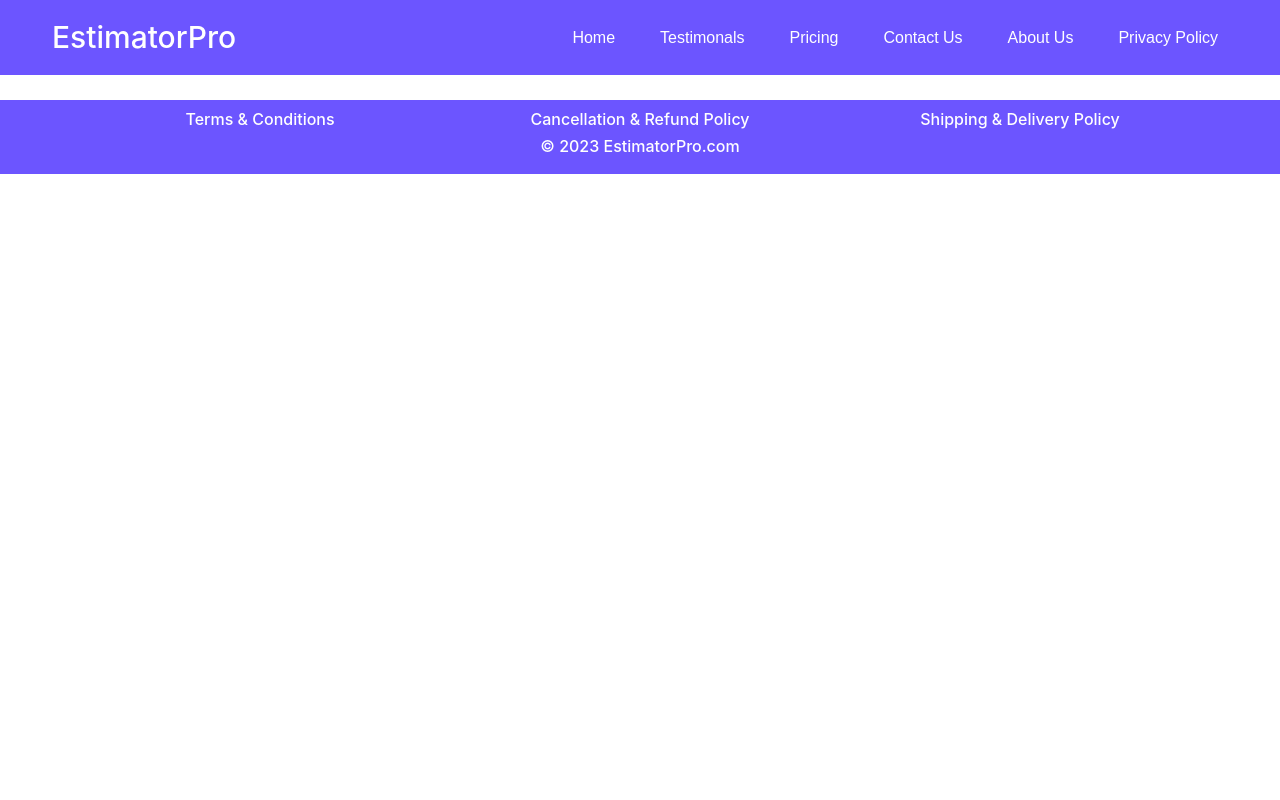
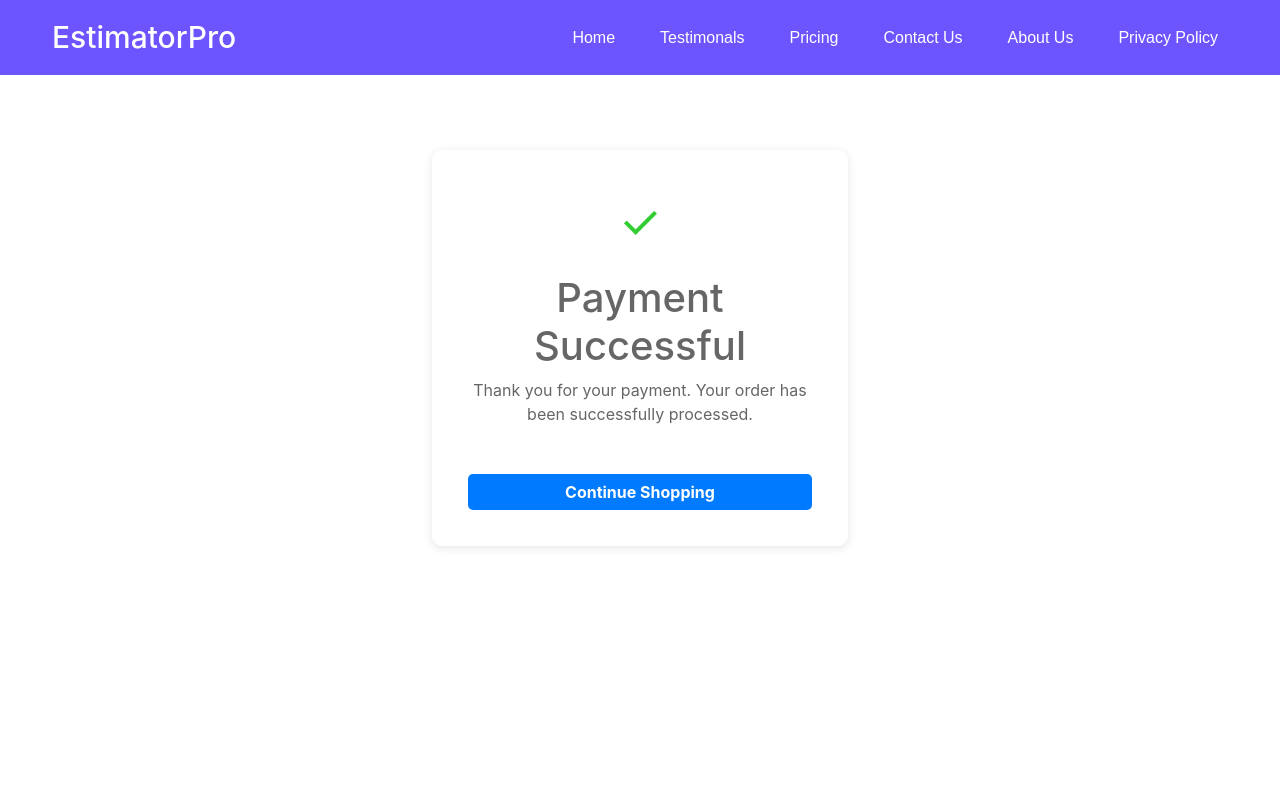
Before and after one commit to sagarvk/estimator-frontend, a React (Create React App) app: page /success in a window 1280 px wide. Shown: the top 800 px of the page. Built offline with nearby package versions, Linux system fonts and the light colour scheme.

Commit message:
minor UI changes and succes and failure page integration

```diff
--- a/package.json
+++ b/package.json
@@ -4,6 +4,7 @@
   "private": true,
   "main": "app.js",
   "dependencies": {
+    "@stripe/stripe-js": "^2.1.5",
     "@testing-library/jest-dom": "^5.17.0",
     "@testing-library/react": "^13.4.0",
     "@testing-library/user-event": "^13.5.0",
--- a/src/App.js
+++ b/src/App.js
@@ -21,8 +21,9 @@ import Cancellation from "./components/Cancellation";
 import Shipping from "./components/Shipping";
 import ScrollToTop from "./common/ScrollToTop";
 import Comments from "./components/Comments";
-// ("https://estimator-backend-7m3w.onrender.com/") "http://localhost:4000/";
-axios.defaults.baseURL = "https://estimator-backend-7m3w.onrender.com/";
+import PaymentSuccess from "./components/PaymentSuccess";
+// ("https://estimator-backend-7m3w.onrender.com/") "http://localhost:4000/" "https://backend.estimatorpro.co.in/";
+axios.defaults.baseURL = "http://localhost:4000/";
 
 function App() {
   return (
@@ -40,6 +41,7 @@ function App() {
           <Route exact path="/terms&consditions" element={<Terms />} />
           <Route exact path="/cancellation" element={<Cancellation />} />
           <Route exact path="/shipping" element={<Shipping />} />
+          <Route exact path="/success" element={<PaymentSuccess />} />
         </Routes>
       </Container>
       <Footers />
--- a/src/components/InputForm.config.js
+++ b/src/components/InputForm.config.js
@@ -28,7 +28,7 @@ export const plotLength = {
   title: "Plot Length",
   fieldName: "plotLength",
   id: "plotLength",
-  placeholder: "in Sq.Ft",
+  placeholder: "in Ft.",
   type: "number",
 };
 
@@ -36,7 +36,7 @@ export const plotWidth = {
   title: "Plot Width",
   fieldName: "plotWidth",
   id: "plotWidth",
-  placeholder: "in Sq.Ft",
+  placeholder: "in Ft.",
   type: "number",
 };
 
--- a/src/components/Legend.js
+++ b/src/components/Legend.js
@@ -9,8 +9,8 @@ const Legend = () => {
       strings: [
         "Instant Estimate Download",
         "Accurate Calculations",
-        "Digitally Signed Estimate",
-        "With Latest SOR",
+        "Digitally Signed",
+        "Latest SSR",
       ],
       startDelay: 200,
       typeSpeed: 30,
@@ -35,7 +35,7 @@ const Legend = () => {
       <p className="detailed">
         Enter the details, make payment and get your construction estimate
         instantly downloaded as well as on mail. The estimate generated is as
-        per industry standards with latest SOR.
+        per industry standards with latest State Schedule of Rates (SSR).
       </p>
     </Fragment>
   );
--- a/src/components/PaymentModal.js
+++ b/src/components/PaymentModal.js
@@ -16,8 +16,10 @@ import {
   getKeyId,
   getRazorPayOptions,
   razorPayHandler,
+  stripeHandler,
 } from "./utils";
 import loadingIndicator from "../loading.gif";
+import { loadStripe } from "@stripe/stripe-js";
 
 import styles from "./PaymentModal.module.css";
 
@@ -35,23 +37,43 @@ const PaymentModal = ({
   const handlePayment = async (e) => {
     e.preventDefault();
     setLoading(true);
-    const order = await createOrder(formData);
-    const keyid = await getKeyId();
-    const companyname = await getCompanyName();
-    const options = getRazorPayOptions(order, formData, keyid, companyname);
-    options.handler = async function (response) {
-      await razorPayHandler(response, order, formData);
-      setLoading(false);
-      resetForm();
-      close();
-    };
-    options.modal = {
-      ondismiss: () => {
-        setLoading(false);
-      },
-    };
-    const razorPay = new window.Razorpay(options);
-    razorPay.open();
+    const stripe = await loadStripe(
+      `pk_test_51NrhvoSJukRFIJnJz8Ah2WWELi7xOjKZrfSbOpCLRKHp5ihFtOKJjyqbTjTjAjYZORrKO0serrJl244OpJfR7u2j00rDBoW3iB`
+    );
+
+    // const stripepay = await axios.post("/estimate/stripecheckout", {
+    //   response,
+    //   formData,
+    // });
+    // const sessions = await stripepay.json();
+    // const result = stripe.redirectToCheckout({ sessionId: sessions.id });
+    // if (result.error) {
+    //   console.log(result.error);
+    // }
+    const session = await stripeHandler(formData);
+    console.log(session);
+
+    const result = stripe.redirectToCheckout({ sessionId: session.data.id });
+    if (result.error) {
+      console.log(result.error);
+    }
+    // const order = await createOrder(formData);
+    // const keyid = await getKeyId();
+    // const companyname = await getCompanyName();
+    // const options = getRazorPayOptions(order, formData, keyid, companyname);
+    // options.handler = async function (response) {
+    //   await razorPayHandler(response, order, formData);
+    //   setLoading(false);
+    //   resetForm();
+    //   close();
+    // };
+    // options.modal = {
+    //   ondismiss: () => {
+    //     setLoading(false);
+    //   },
+    // };
+    // const razorPay = new window.Razorpay(options);
+    // razorPay.open();
   };
 
   return (
--- /dev/null
+++ b/src/components/PaymentSuccess.css
@@ -0,0 +1,41 @@
+/* PaymentSuccess.css */
+.payment-success {
+    padding: 50px ;
+    min-height: 100vh;
+
+}
+.payment-card {
+    border: none;
+    border-radius: 10px;
+    box-shadow: 0 2px 10px rgba(0, 0, 0, 0.1);
+    text-align: center;
+    padding: 20px;
+  }
+
+  .success-icon {
+    color: #32CD32;
+    font-size: 3rem;
+    margin-bottom: 1rem;
+  }
+
+  h1 {
+    color: #333;
+  }
+
+  .text-center {
+    color: #666;
+  }
+
+  .continue-shopping-btn {
+    background-color: #007bff;
+    border: none;
+    border-radius: 5px;
+    margin-top: 2rem;
+    color: white;
+    font-weight: bold;
+    cursor: pointer;
+  }
+
+  .continue-shopping-btn:hover {
+    background-color: #0056b3;
+  }
--- /dev/null
+++ b/src/components/PaymentSuccess.js
@@ -0,0 +1,33 @@
+import React from "react";
+import { Container, Row, Col, Card, CardBody, Button } from "reactstrap";
+import "bootstrap/dist/css/bootstrap.min.css";
+import "./PaymentSuccess.css"; // Import your custom CSS here
+
+const PaymentSuccess = () => {
+  return (
+    <Container>
+      <Row className="mt-5 justify-content-center payment-success">
+        <Col xs={12} sm={10} md={8} lg={6}>
+          <Card className="payment-card">
+            <CardBody>
+              <div className="success-icon">&#10003;</div>
+              <h1 className="text-center">Payment Successful</h1>
+              <p className="text-center">
+                Thank you for your payment. Your order has been successfully
+                processed.
+              </p>
+              <Button
+                color="primary"
+                className="btn-block continue-shopping-btn"
+              >
+                Continue Shopping
+              </Button>
+            </CardBody>
+          </Card>
+        </Col>
+      </Row>
+    </Container>
+  );
+};
+
+export default PaymentSuccess;
--- a/src/components/Pricing.css
+++ b/src/components/Pricing.css
@@ -1,10 +1,9 @@
 /* */
-{
-  box-sizing: border-box;
-}
+
+
 
 .columns {
-   float: center;
+  float: center;
   width: 50%;
   padding: 8px;
   /* margin: auto; */
@@ -18,6 +17,7 @@
   transition: 0.3s;
   text-align: center;
 }
+
 
 .price:hover {
   box-shadow: 0 8px 12px 0 rgba(0,0,0,0.2)
--- a/src/components/Pricing.js
+++ b/src/components/Pricing.js
@@ -18,17 +18,17 @@ export default function Footers() {
       <Title title="Pricing" />
       <Container className="columns">
         <Row>
-          <div class="price">
-            <div class="header" style={{ backgroundColor: "#6c55ff" }}>
+          <div className="price">
+            <div className="header" style={{ backgroundColor: "#6c55ff" }}>
               Premium Charge
-              <h1>
+              <h1 style={{ color: "#ffffff" }}>
                 <small>₹</small> {parseInt(estimateFees).toFixed(2)}{" "}
                 <span>/ Estimate</span>
               </h1>
             </div>
 
             <li>Accurate Quantites</li>
-            <li>Updated SOR</li>
+            <li>Updated SSR</li>
             <li>Digitally Signed</li>
             <li>Instant Download</li>
           </div>
--- a/src/components/utils.js
+++ b/src/components/utils.js
@@ -1,3 +1,4 @@
+import { loadStripe } from "@stripe/stripe-js";
 import axios from "axios";
 
 export const getEstimateAmount = async (formData) => {
@@ -44,6 +45,20 @@ export const downloadPdf = async (pdfBlob, formData) => {
   tempLink.click();
   document.body.removeChild(tempLink);
   window.URL.revokeObjectURL(furl);
+};
+
+export const stripeHandler = async (formData) => {
+  // const stripe = await loadStripe(`${getKeyId()}`);
+  const stripe = await loadStripe(
+    `pk_test_51NrhvoSJukRFIJnJz8Ah2WWELi7xOjKZrfSbOpCLRKHp5ihFtOKJjyqbTjTjAjYZORrKO0serrJl244OpJfR7u2j00rDBoW3iB`
+  );
+
+  const stripepay = await axios.post("/estimate/stripecheckout", {
+    formData,
+  });
+  console.log(stripepay);
+  const session = await stripepay;
+  return session;
 };
 
 export const razorPayHandler = async (response, data, formData) => {
```
Also changed, not shown: public/manifest.json, 2 other files (tests, documents, lock files or other folders).
